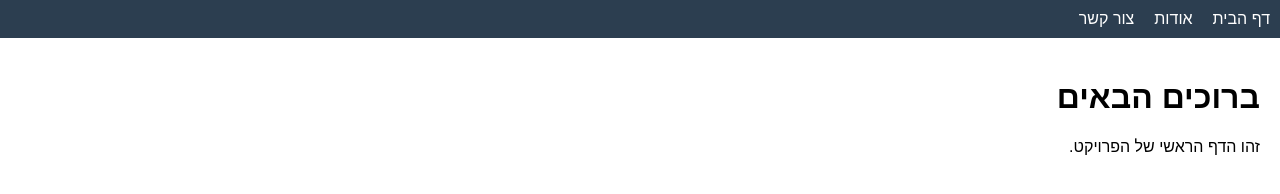
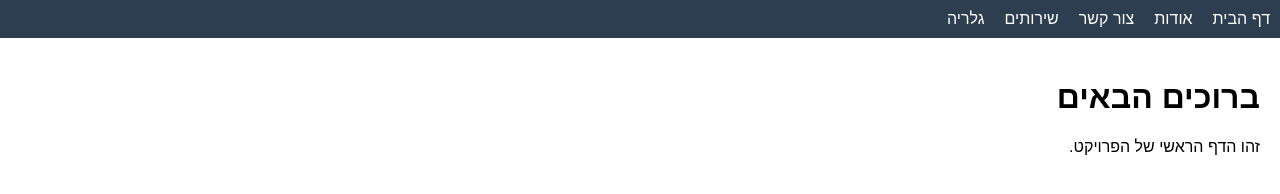
Before and after one commit to m0533142864-web/ConflictM, a plain HTML site: page index.html in a window 1280 px wide. Drawn offline with Linux system fonts and the light colour scheme.

Commit message:
Add services and gallery links to navigation

```diff
--- a/index.html
+++ b/index.html
@@ -20,6 +20,8 @@
       <li><a href="index.html">דף הבית</a></li>
       <li><a href="about.html">אודות</a></li>
       <li><a href="contact.html">צור קשר</a></li>
+      <li><a href="services.html">שירותים</a></li>
+      <li><a href="gallery.html">גלריה</a></li>
     </ul>
   </nav>
 
```
